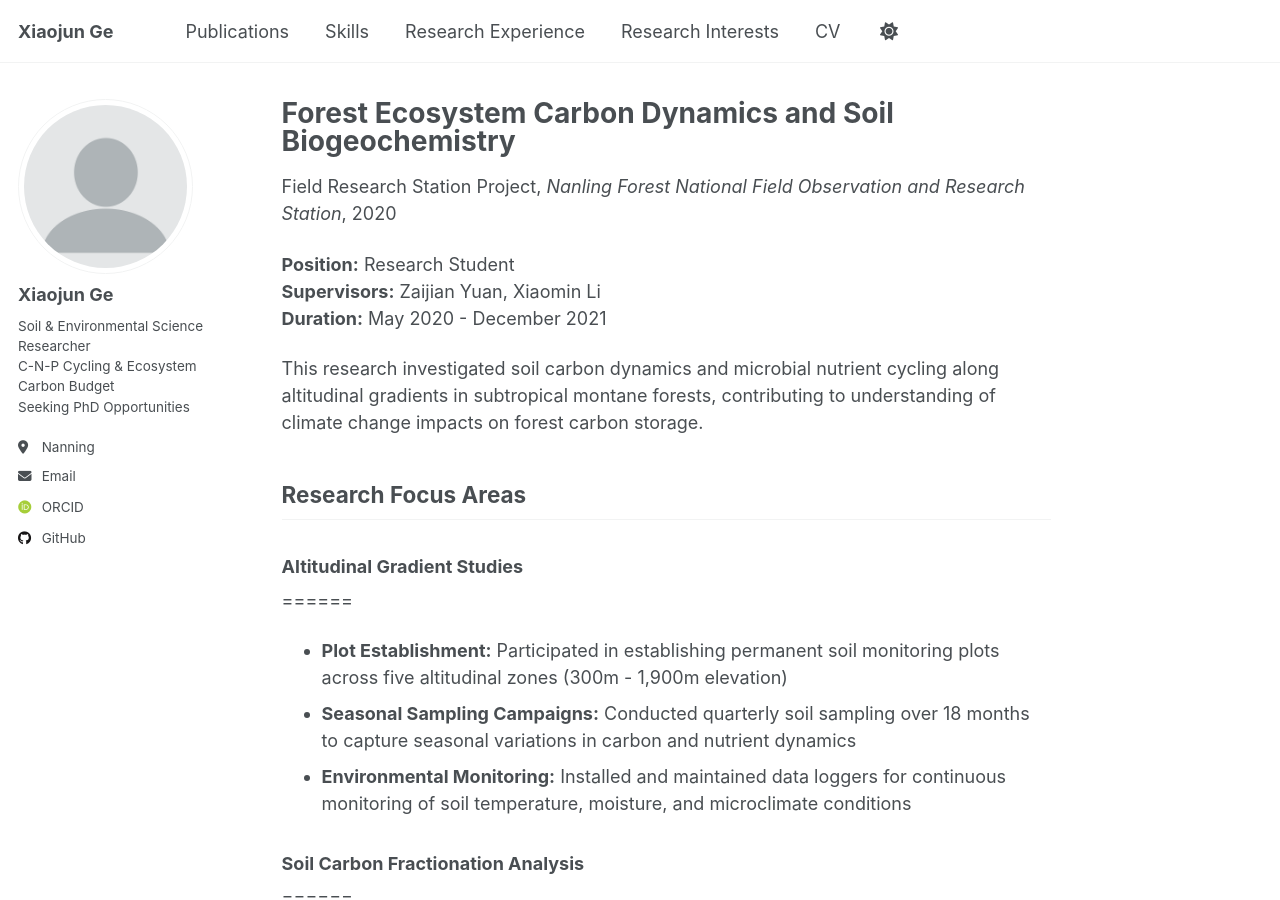
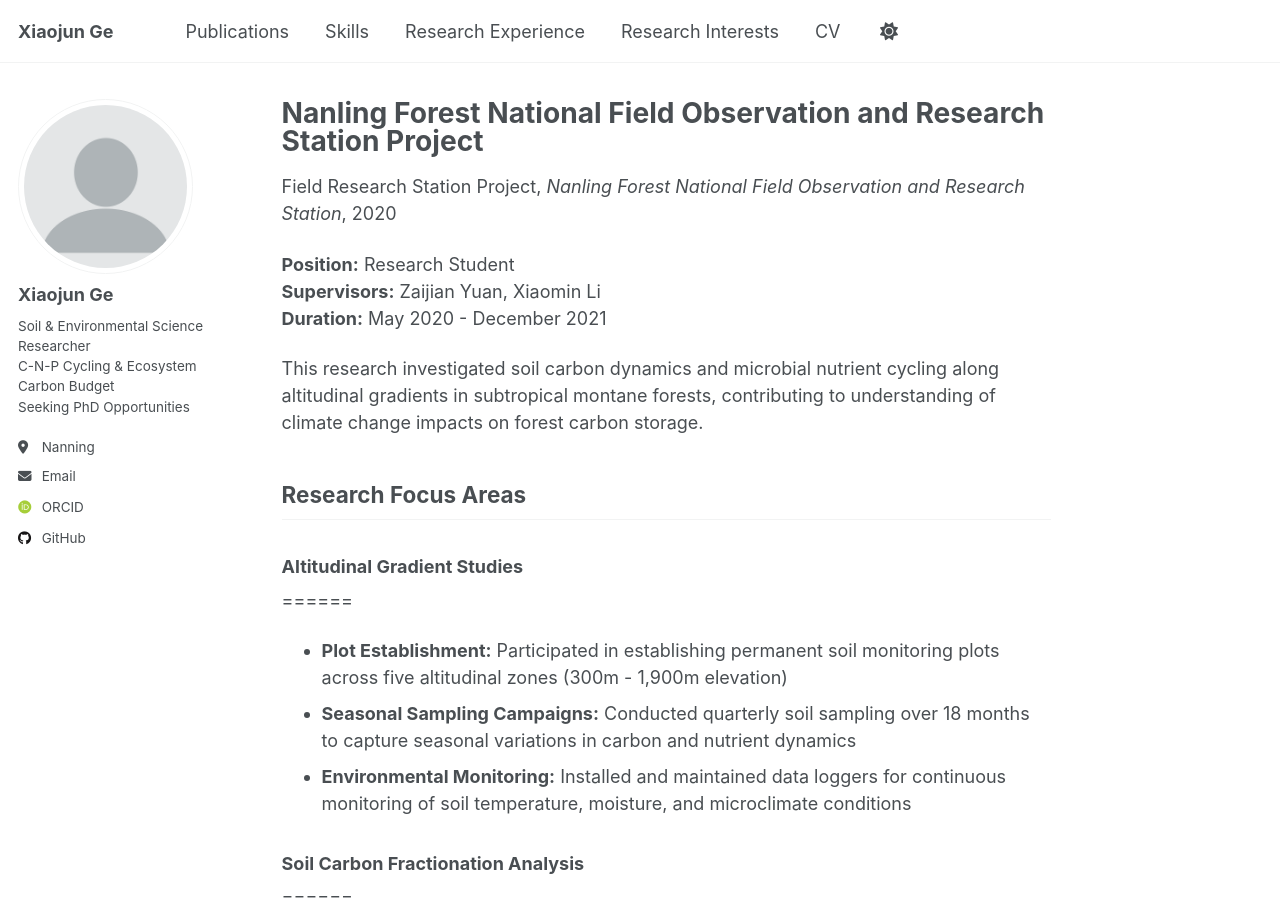
Before and after one commit to gexiaojun1201/Xiaojun_Ge.github.io, a Jekyll site: the page built from _teaching/2015-spring-teaching-3.md, in a window 1280 px wide and 900 px high. Built offline with Jekyll 4.4.1, drawn with Linux system fonts in a browser that asks for light colours; some web fonts are replaced; a script that is not in the unit is left out; a file with an impossible date is left out.

Commit message:
Update 2015-spring-teaching-3.md

```diff
--- a/_teaching/2015-spring-teaching-3.md
+++ b/_teaching/2015-spring-teaching-3.md
@@ -1,5 +1,5 @@
 ---
-title: "Forest Ecosystem Carbon Dynamics and Soil Biogeochemistry"
+title: "Nanling Forest National Field Observation and Research Station Project "
 collection: research
 type: "Field Research Station Project"
 permalink: /research/forest-ecosystem
```
